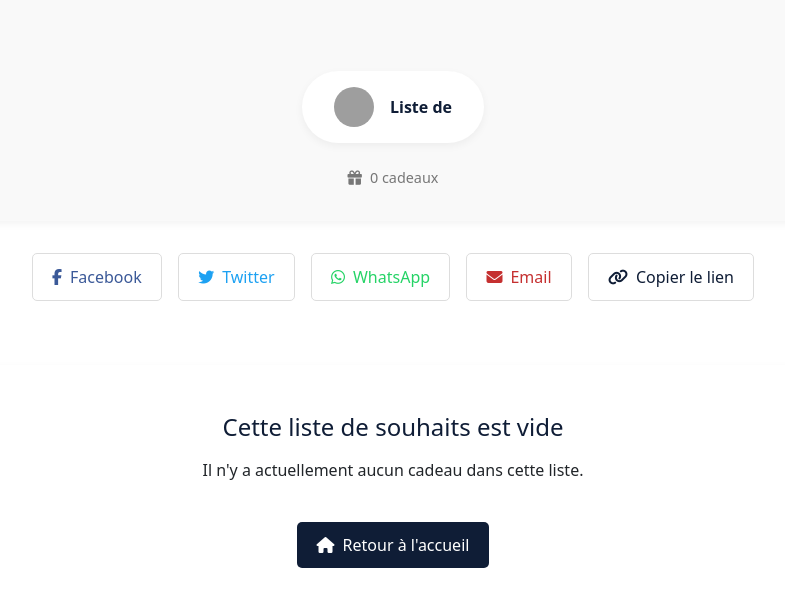
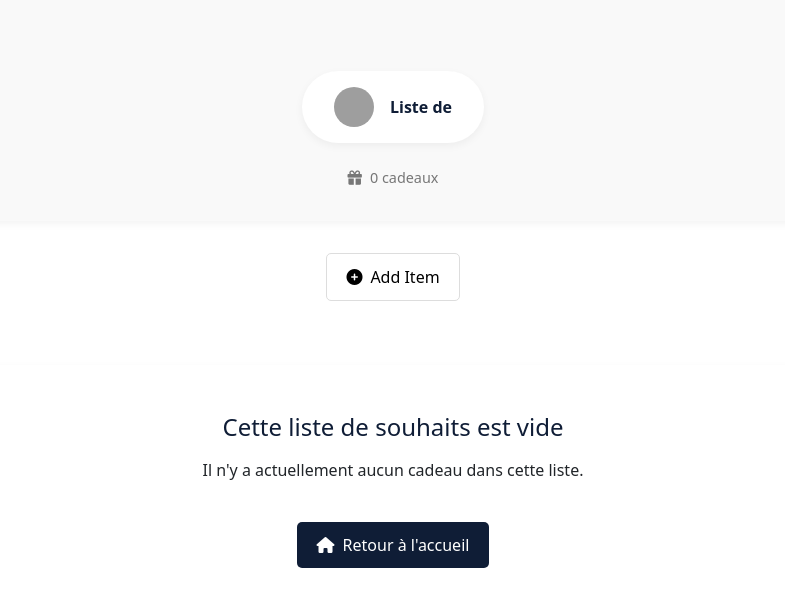
Before and after one commit to nawalchahboune/projetUEG, a Symfony app: template templates/wishlist/index.html.twig in a window 1280 px wide. Shown: the part 113-728 px from the top of the page, without its empty margins (247-1032 px from the left). Run offline with Twig, Linux system fonts and the light colour scheme; the template is opened without the code that fills it, so the values that code supplies are empty; some libraries are stand-ins or nearby versions; grey boxes are pictures that could not be loaded.

Commit message:
adding delete and add item button

```diff
--- a/src/Controller/HomeController.php
+++ b/src/Controller/HomeController.php
@@ -9,12 +9,10 @@ use Symfony\Component\Routing\Attribute\Route;
 
 class HomeController extends AbstractController
 {
-    #[Route('/', name: 'app_home')]
+    #[Route('/home', name: 'app_home')]
     public function index(): Response
     {
-        return $this->render('home/index.html.twig', [
-            'controller_name' => 'HomeController',
-        ]);
+        return $this->render('home/index.html.twig');
     }
 
     #[Route('/about', name: 'app_about')]
--- a/templates/wishlist/index.html.twig
+++ b/templates/wishlist/index.html.twig
@@ -118,6 +118,17 @@
         font-weight: 600;
         font-size: 0.9rem;
     }
+    .delete-btn {
+     position: absolute;
+     top: 1rem;
+     left: 1rem; /* Changed from right to left */
+     background-color: #c53030;
+     color: white;
+     padding: 0.4rem 0.8rem;
+     border-radius: 20px;
+     font-weight: 600;
+     font-size: 0.9rem;
+ }
 
     .item-status {
         position: absolute;
@@ -385,30 +396,11 @@
     </div>
 
     <div class="share-options">
-        <button class="share-btn share-facebook">
-            <i class="fab fa-facebook-f"></i>
-            <span>Facebook</span>
-        </button>
 
-        <button class="share-btn share-twitter">
-            <i class="fab fa-twitter"></i>
-            <span>Twitter</span>
-        </button>
-
-        <button class="share-btn share-whatsapp">
-            <i class="fab fa-whatsapp"></i>
-            <span>WhatsApp</span>
-        </button>
-
-        <button class="share-btn share-email">
-            <i class="fas fa-envelope"></i>
-            <span>Email</span>
-        </button>
-
-        <button class="share-btn share-link" id="copy-link-btn">
-            <i class="fas fa-link"></i>
-            <span>Copier le lien</span>
-        </button>
+  <button class="share-btn add-item-btn">
+   <i class="fas fa-plus-circle"></i>
+   <span>Add Item</span>
+</button>
     </div>
 
     <div class="items-grid">
@@ -421,13 +413,11 @@
                             <div class="item-price">{{ item.price|number_format(2, ',', ' ') }} €</div>
                         {% endif %}
 
-                        <div class="item-status {% if item.isPurchased|default(false) %}status-purchased{% else %}status-available{% endif %}">
-                            {% if item.isPurchased|default(false) %}
-                                Réservé
-                            {% else %}
-                                Disponible
-                            {% endif %}
-                        </div>
+
+     <button class="delete-btn">
+      <i class="fas fa-trash"></i>
+      <span>Delete</span>
+  </button>
 
                         {% if item.isPurchased|default(false) %}
                             <div class="purchased-overlay">
```
Also changed, not shown: 1 other file.
